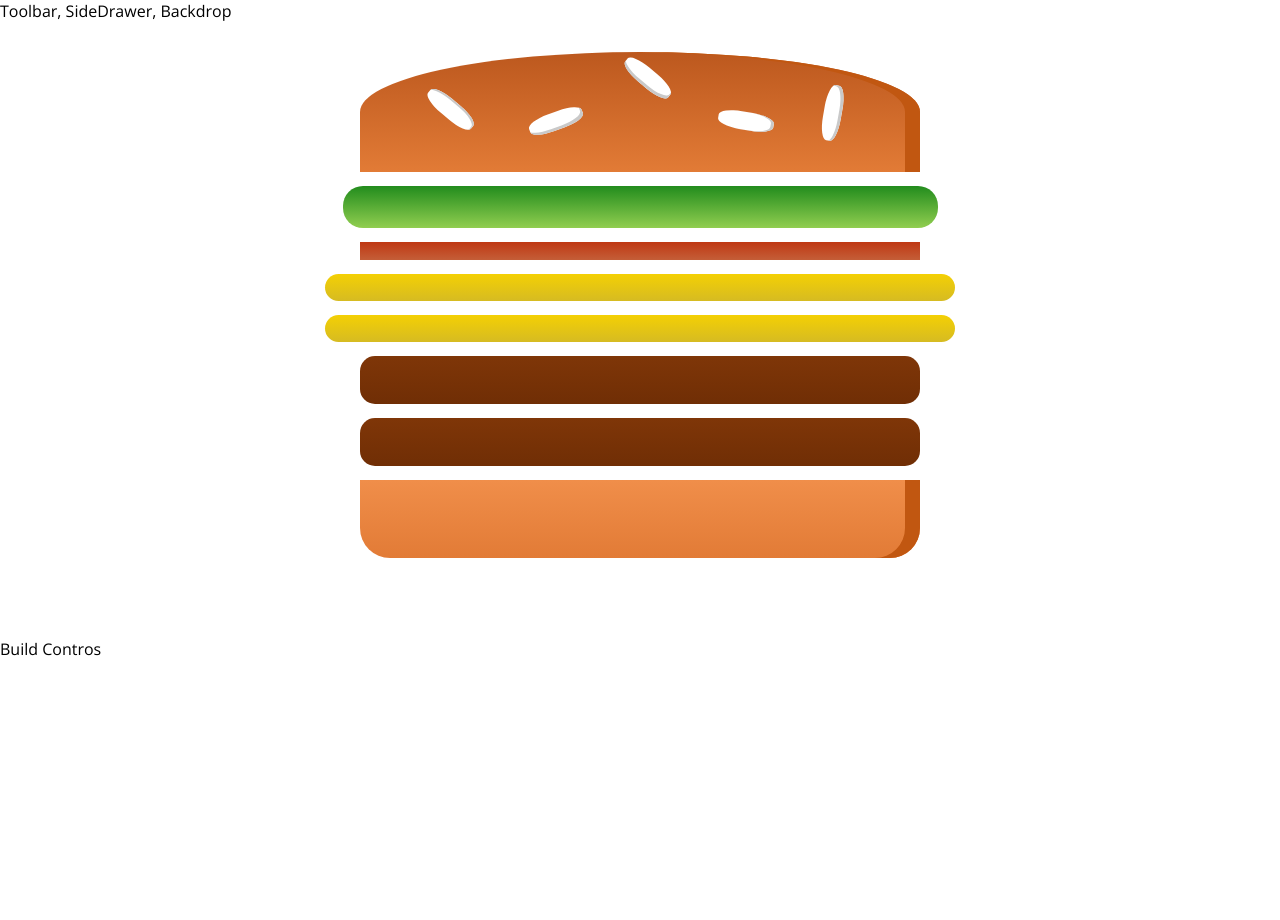
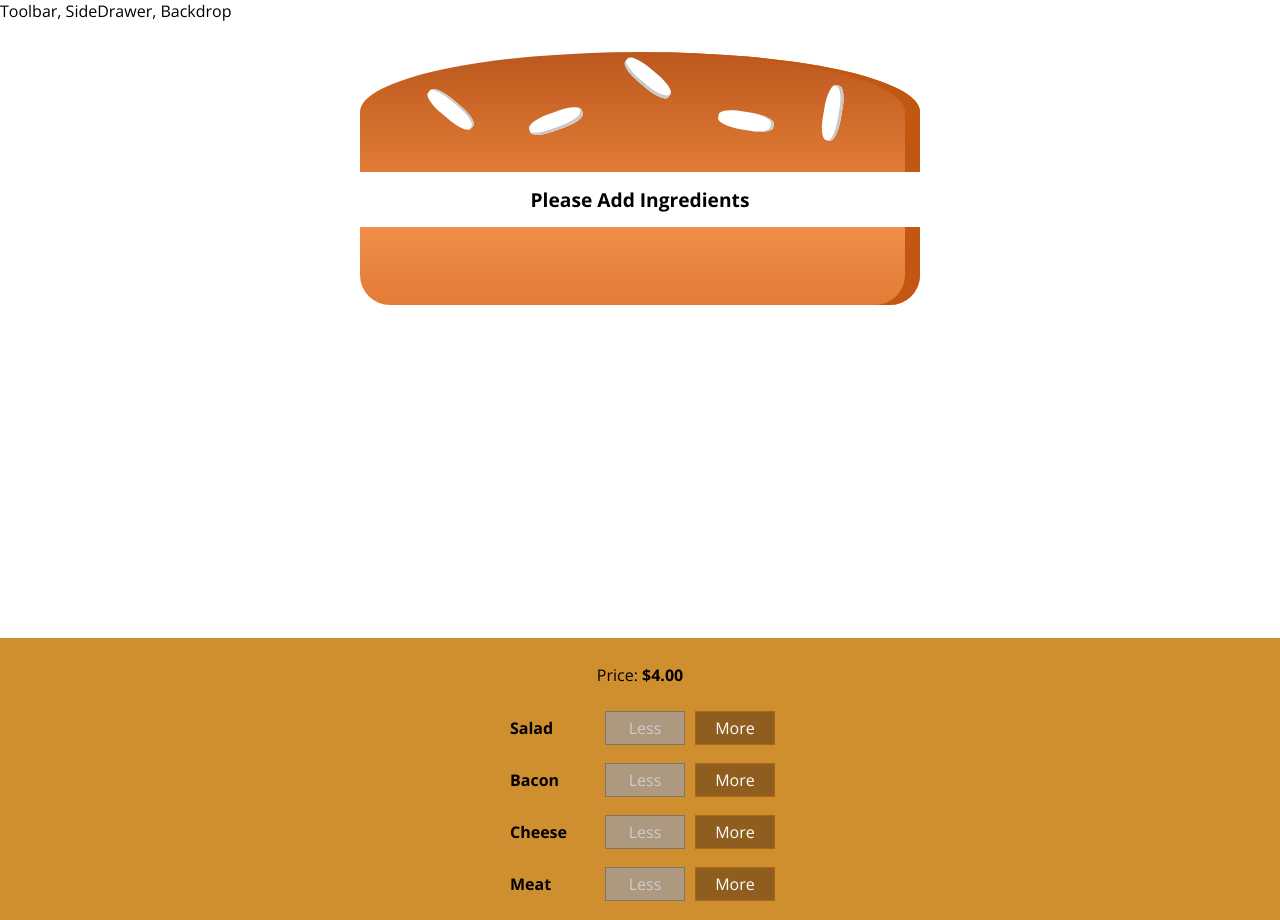
Before and after one commit to nuruddinsayeed/burgur_builder, a React (Create React App) app: page / in a window 1280 px wide. Before the commit the page ends 800 px from the top, so only its background shows below. Built offline with nearby package versions, Linux system fonts and the light colour scheme.

Commit message:
User custom burger builder option added

```diff
--- /dev/null
+++ b/src/componets/Burger/BuildControls/BuildControl/BildControl.jsx
@@ -0,0 +1,20 @@
+import React from 'react';
+import styles from './BuildControl.module.css'
+
+
+function BuildControl(props) {
+    return (
+        <div className={styles.BuildControl}>
+            <div className={styles.Label}>{props.label}</div>
+            <button
+                className={styles.Less}
+                onClick={props.remove}
+                disabled={props.isDisabled}>
+                Less
+            </button>
+            <button className={styles.More} onClick={props.add} >More</button>
+        </div>
+    )
+}
+
+export default BuildControl
--- /dev/null
+++ b/src/componets/Burger/BuildControls/BuildControl/BuildControl.module.css
@@ -0,0 +1,58 @@
+.BuildControl {
+  display: flex;
+  justify-content: space-between;
+  align-items: center;
+  margin: 5px 0;
+}
+
+.BuildControl button {
+  display: block;
+  font: inherit;
+  padding: 5px;
+  margin: 0 5px;
+  width: 80px;
+  border: 1px solid #aa6817;
+  cursor: pointer;
+  outline: none;
+}
+
+.BuildControl button:disabled {
+  background-color: #ac9980;
+  border: 1px solid #7e7365;
+  color: #ccc;
+  cursor: default;
+}
+
+.BuildControl button:hover:disabled {
+  background-color: #ac9980;
+  color: #ccc;
+  cursor: not-allowed;
+}
+
+.Label {
+  padding: 10px;
+  font-weight: bold;
+  width: 80px;
+}
+
+.BuildControl .Less {
+  background-color: #d39952;
+  color: white;
+}
+
+.BuildControl .More {
+  background-color: #8f5e1e;
+  color: white;
+}
+
+.BuildControl .Less:hover,
+.BuildControl .Less:active {
+  background-color: #daa972;
+  color: white;
+}
+
+.BuildControl .More:hover,
+.BuildControl .More:active {
+  background-color: #99703f;
+  color: white;
+}
--- /dev/null
+++ b/src/componets/Burger/BuildControls/BuildControls.jsx
@@ -0,0 +1,35 @@
+import React from 'react'
+
+import styles from './BuildControls.module.css'
+import BuildControl from './BuildControl/BildControl'
+
+
+const controls = [
+    { label: "Salad", type: "salad" },
+    { label: "Bacon", type: "bacon" },
+    { label: "Cheese", type: "cheese" },
+    { label: "Meat", type: "meat" }
+]
+
+function BuildControls(props) {
+    return (
+        <div className={styles.BuildControls}>
+            <p>Price: <strong>${props.price.toFixed(2)}</strong></p>
+            {
+                controls.map(crls => (
+                    <BuildControl
+                        key={crls.label}
+                        label={crls.label}
+                        // adding a fuction that can be execute just by added props
+                        add={() => props.addIngredients(crls.type)}
+                        remove={() => props.removeIngredients(crls.type)}
+                        isDisabled={props.disabledInfo[crls.type]}
+                    />
+                ))
+            }
+        </div>
+    )
+}
+
+
+export default BuildControls;
--- /dev/null
+++ b/src/componets/Burger/BuildControls/BuildControls.module.css
@@ -0,0 +1,10 @@
+.BuildControls{
+    width: 100%;
+    background-color: #CF8F2E;
+    display: flex;
+    flex-flow: column;
+    align-items: center;
+    box-shadow: 0 2px 1px #ccc;
+    margin: auto;
+    padding: 10px 0;
+}
--- a/src/componets/Burger/Burger.jsx
+++ b/src/componets/Burger/Burger.jsx
@@ -6,7 +6,7 @@ import BurgerIngredient from './BurgerIngredient/BurgerIngredient'
 function Burger(props) {
 
     //Now lets convert recieved ingredients objects into # Array of desired jsx array of elements
-    const transformedIngredients = Object.keys(props.ingredients)
+    let transformedIngredients = Object.keys(props.ingredients)
         .map(ingreKey => {
             // Here using spred operator to spred Array elements
             // So it will generate proper number of empty array
@@ -16,9 +16,16 @@ function Burger(props) {
                 return <BurgerIngredient key={ingreKey + ingreIndex} type={ingreKey} />;
                 // using key as unique key is required
             })
-        })
+        }).reduce((arr, currentEl) => {
+            return arr.concat(currentEl)
+        }, []) // here [] is for default value
+    //concat add current element to the array just like python push
+    // We used reduced to break the generated complex array to simple array
 
     console.log(transformedIngredients)
+    if (transformedIngredients.length === 0) {
+        transformedIngredients = "Please Add Ingredients"
+    }
     return (
         <div className={styles.Burger}>
             <BurgerIngredient type="bread-top" />
--- a/src/containers/BurgerBuilder/BurgerBuilder.jsx
+++ b/src/containers/BurgerBuilder/BurgerBuilder.jsx
@@ -1,24 +1,74 @@
 import React, { Component } from 'react'
 import Aux from '../../hoc/Aux'
 import Burger from '../../componets/Burger/Burger'
+import BuildControls from '../../componets/Burger/BuildControls/BuildControls'
 
+
+const INGREDIENT_PRICE = {
+    salad: 0.5,
+    bacon: 0.8,
+    cheese: 0.9,
+    meat: 1.3
+}
 class BurgerBuilder extends Component {
 
     // We can use state inside a constractor also
     state = {
         ingredients: {
-            salad: 1,
-            bacon: 1,
-            cheese: 2,
-            meat: 2
-        }
+            salad: 0,
+            bacon: 0,
+            cheese: 0,
+            meat: 0
+        },
+        totalPrice: 4
     }
 
+    addIngredientHandler = (type) => {
+        const updatedIngredients = {
+            ...this.state.ingredients,
+            [type]: this.state.ingredients[type] + 1
+        }
+        const updatedPrice = this.state.totalPrice + INGREDIENT_PRICE[type]
+
+        this.setState({
+            totalPrice: updatedPrice,
+            ingredients: updatedIngredients
+        })
+    }
+
+    removeIngredientHandler = (type) => {
+        const oldCount = this.state.ingredients[type]
+        if (oldCount <= 0) {
+            return
+        }
+        const updatedIngredients = {
+            ...this.state.ingredients,
+            [type]: oldCount - 1
+        }
+
+        const reducedPrice = this.state.totalPrice - INGREDIENT_PRICE[type]
+        this.setState({
+            totalPrice: reducedPrice,
+            ingredients: updatedIngredients
+        })
+    }
+
+
     render() {
+        const disabledInfo = { ...this.state.ingredients }
+        for (let key in disabledInfo) {
+            disabledInfo[key] = disabledInfo[key] <= 0
+        }
+
         return (
             <Aux>
                 <Burger ingredients={this.state.ingredients} />
-                <div>Build Contros</div>
+                <BuildControls
+                    addIngredients={this.addIngredientHandler}
+                    removeIngredients={this.removeIngredientHandler}
+                    disabledInfo={disabledInfo}
+                    price={this.state.totalPrice}
+                />
             </Aux>
         );
     }
```
